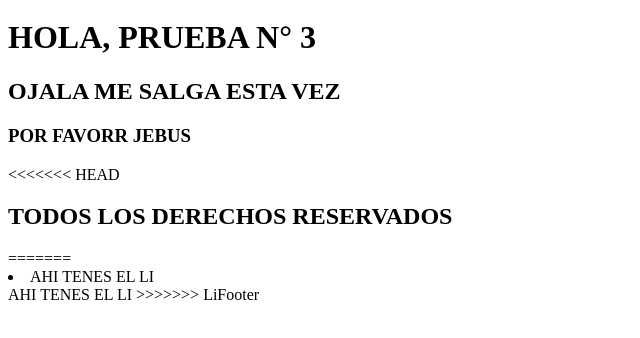
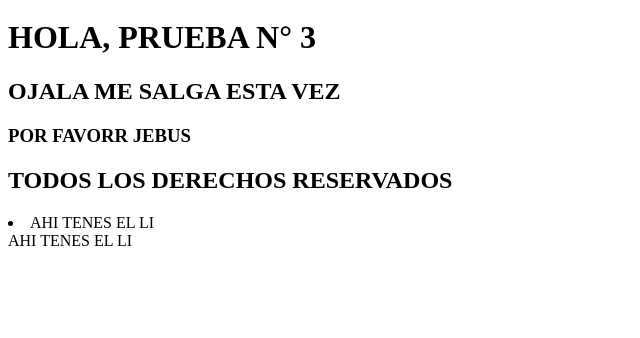
Before and after one commit to luiggina1705/prueba-3-gitbranch, a plain HTML site: page index.html in a window 1280 px wide. Shown: the part 384-722 px from the top of the page, without its empty margins (0-640 px from the left). Drawn offline with Linux system fonts and the light colour scheme.

Commit message:
index.html

```diff
--- a/index.html
+++ b/index.html
@@ -21,12 +21,9 @@
     <h3> POR FAVORR JEBUS </h3>
 
     <footer>
-<<<<<<< HEAD
         <h2> TODOS LOS DERECHOS RESERVADOS </h2>
     </footer>
-=======
         <li> AHI TENES EL LI</li>
     </footer>AHI TENES EL LI
->>>>>>> LiFooter
 </body>
 </html>
```
